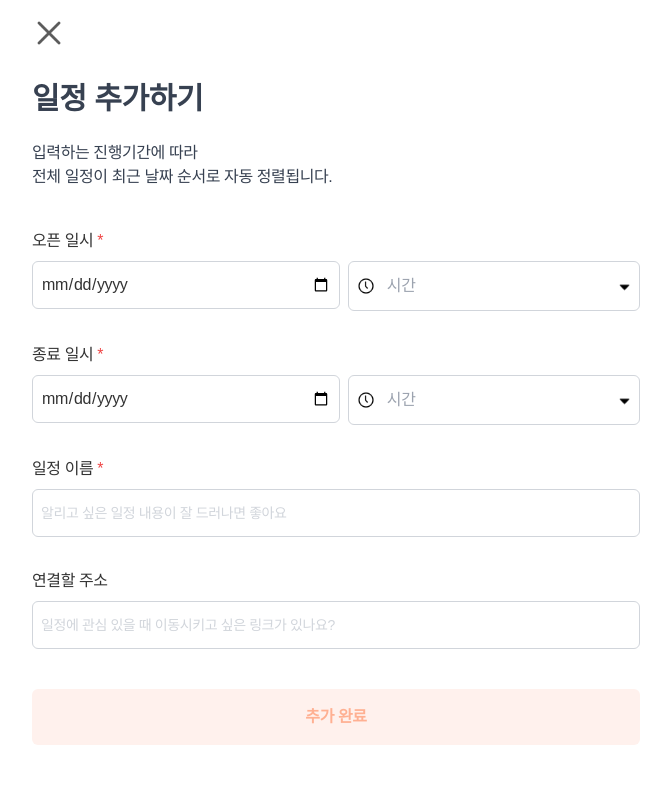
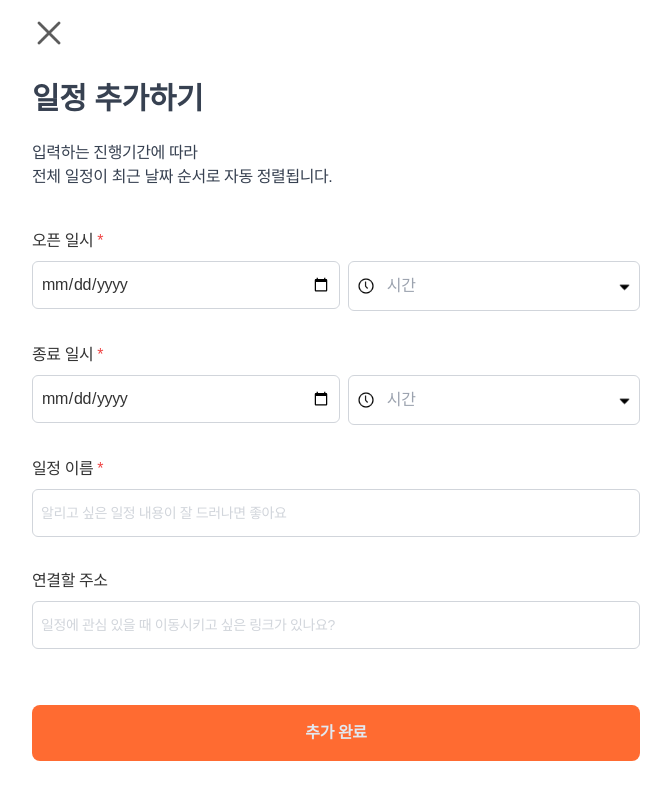
Before and after one commit to Mt-NextJs/linkle, a Next.js app: page /admin/calendar/manage in a window 1280 px wide. Shown: the whole page, without its empty margins (304-975 px from the left). Built offline with nearby package versions, Linux system fonts and the light colour scheme.

Commit message:
♻️[Refactor] 일정 폼 버튼을 공통 컴포넌트로 변경 #148

```diff
--- a/src/app/admin/(block)/calendar/components/schedule-form.tsx
+++ b/src/app/admin/(block)/calendar/components/schedule-form.tsx
@@ -4,6 +4,8 @@ import { useEffect, useState, useCallback } from "react";
 import Image from "next/image";
 import { useRouter } from "next/navigation";
 import { getSequence } from "lib/get-sequence";
+import ButtonBox from "../../components/buttons/button-box";
+import AddButton from "../../components/buttons/add-button";
 
 interface Schedule {
   id?: number;
@@ -367,15 +369,12 @@ export default function ScheduleForm({
         />
       </div>
 
-      <div>
-        <button
+      <ButtonBox>
+        <AddButton
           type="submit"
-          style={{ backgroundColor: "#FFF1ED", color: "#FFB092" }}
-          className="button color w-full rounded-md px-4 py-2 text-white hover:bg-blue-600"
-        >
-          {mode === "edit" ? "수정 완료" : "추가 완료"}
-        </button>
-      </div>
+          text={mode === "edit" ? "수정 완료" : "추가 완료"}
+        />
+      </ButtonBox>
     </form>
   );
 }
```
